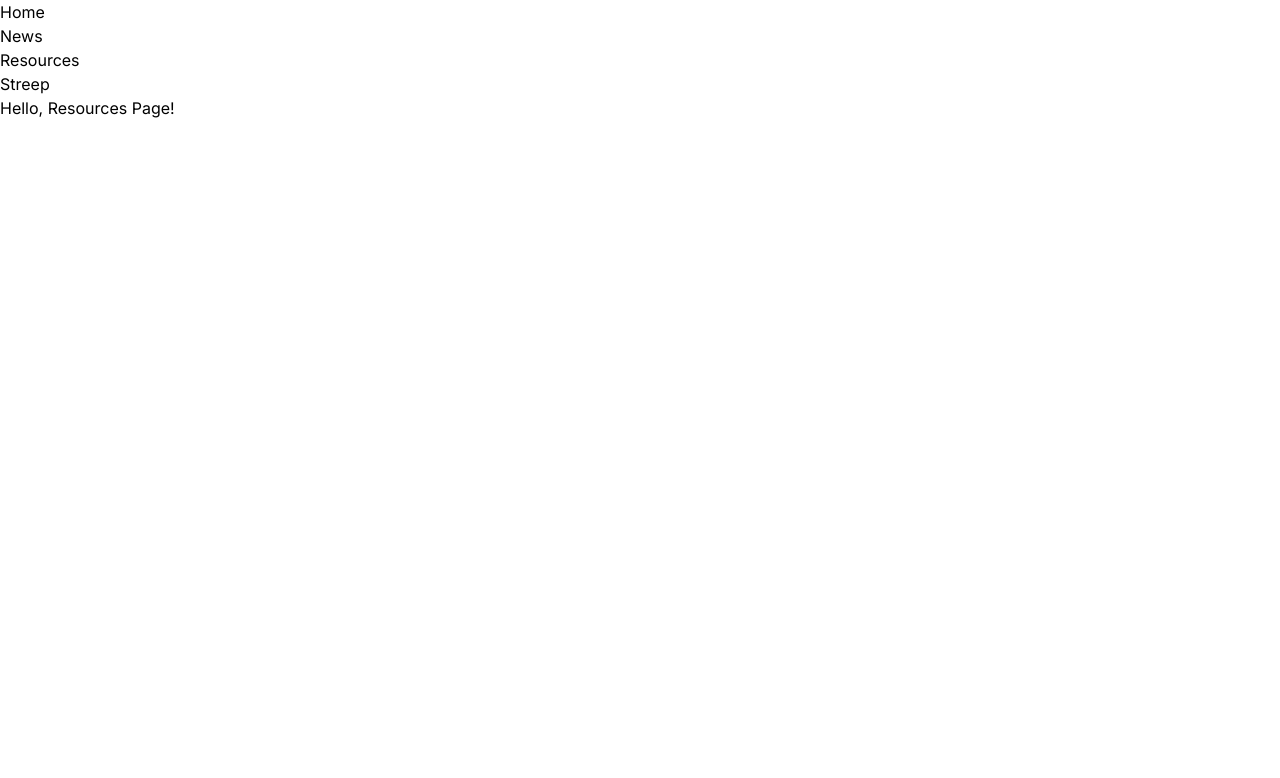
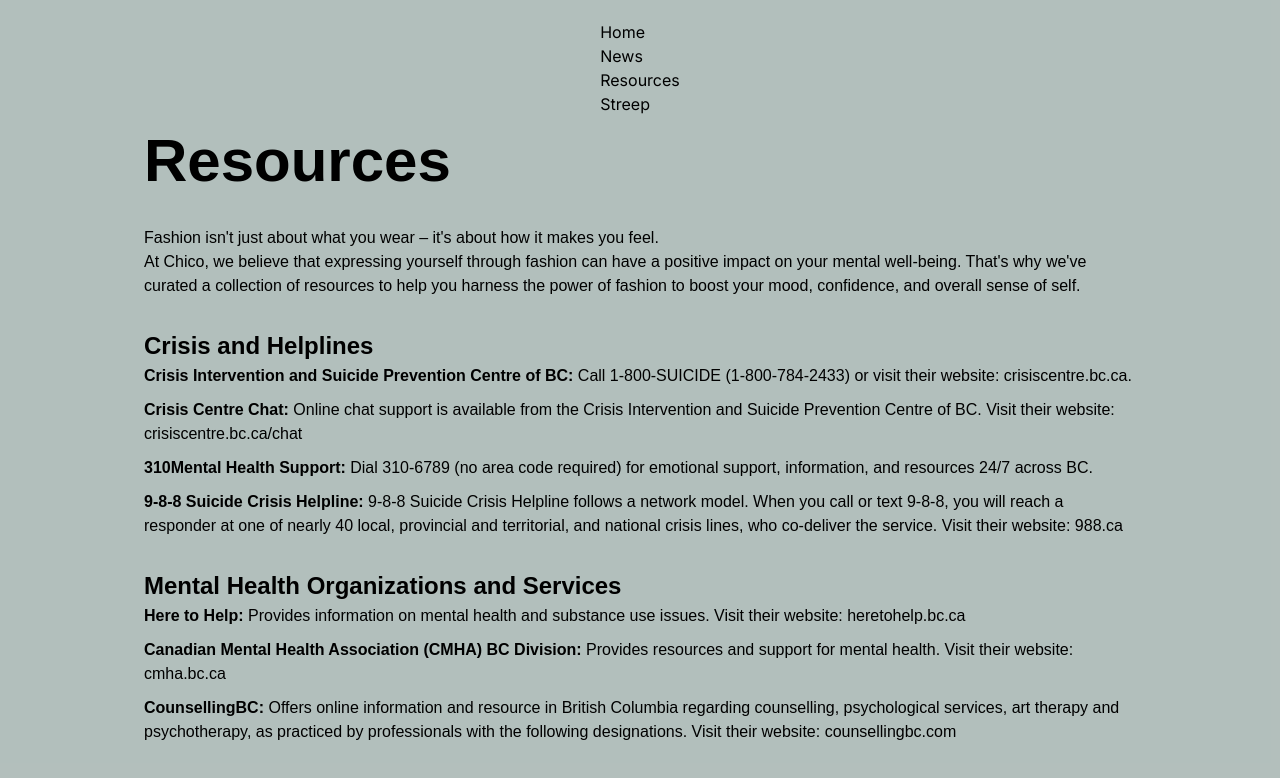
Before and after one commit to Beta-test-initiation/chico, a Next.js app: page /resources in a window 1280 px wide. Shown: the top 778 px of the page. Built offline with nearby package versions, Linux system fonts and the light colour scheme.

Commit message:
resources page

```diff
--- a/app/news/page.js
+++ b/app/news/page.js
@@ -31,15 +31,36 @@
       link: 'https://www.vogue.com/article/6-independent-brands-small-business-spotlight',
       description: 'Read more',
     },
+    {
+      slug: 'news4',
+      title: 'Title for News 4',
+      imageSrc: '/assets/news1.jpg',
+      link: '#',
+      description: 'Read more',
+    },
+    {
+      slug: 'news5',
+      title: 'Title for News 5',
+      imageSrc: '/assets/news2.jpg',
+      link: '#',
+      description: 'Read more',
+    },
+    {
+      slug: 'news6',
+      title: 'Title for News 6',
+      imageSrc: '/assets/news3.jpg',
+      link: '#',
+      description: 'Read more',
+    },
   ];
 
   return (
     <div>
       <Navbar />
-      <div className="flex space-x-8 justify-center">
-        {newsList.map((news) => (
-          <div key={news.slug} className="text-center max-w-[400px]">
-            <Image src={news.imageSrc} width={400} height={367} alt={news.title} />
+      <div className="flex flex-wrap justify-center">
+        {newsList.map((news, index) => (
+          <div key={news.slug} className="text-center max-w-[400px] mb-8 mx-4"> {/* Added mx-4 for horizontal margin */}
+            <Image src={news.imageSrc} width={400} height={367} alt={news.title} className="mb-4" /> {/* Added mb-4 for vertical margin */}
             <h3 className={`mt-2 ${aBeeZee.className} text-left`} style={{ fontSize: '26px' }}>
               {news.title}
             </h3>
@@ -51,6 +72,7 @@
                 {news.description}
               </a>
             </p>
+            {index % 3 === 2 && <div className="w-full"></div>}
           </div>
         ))}
       </div>
--- a/app/resources/page.js
+++ b/app/resources/page.js
@@ -1,12 +1,86 @@
-import Navbar from '@/frontend/components/Navbar'
-import React from 'react'
+// pages/resources.js
+
+import React from 'react';
+import Navbar from '@/frontend/components/Navbar';
 
 export default function Page() {
+  const pageContainerStyle = {
+    display: 'flex',
+    flexDirection: 'column',
+    alignItems: 'center',
+    backgroundColor: 'rgba(2, 44, 34, 0.3)', // Background color with 30% opacity
+    minHeight: '100vh', // Ensure the container takes at least the full height of the viewport
+    padding: '20px', // Add padding for better visibility
+  };
+
+  const navbarStyle = {
+    backgroundColor: 'transparent', // Set navbar background color to transparent
+  };
+
+  const resourcesPageContainerStyle = {
+    width: '80%', // Adjust the width as needed
+    fontFamily: 'Almarai, sans-serif',
+  };
+
+  const titleStyle = {
+    fontFamily: 'Almarai, sans-serif',
+    fontSize: '60px',
+    fontWeight: 'bold',
+  };
+
+  const sectionStyle = {
+    display: 'flex',
+    flexDirection: 'column',
+    marginTop: '20px',
+  };
+
+  const subTitleStyle = {
+    fontFamily: 'aBeeZee, sans-serif',
+    fontSize: '16px',
+  };
+
+  const h2Style = {
+    fontFamily: 'aBeeZee, sans-serif',
+    fontSize: '24px', // Adjust the font size for h2 as needed
+    fontWeight: 'bold', // Make h2 bold if desired
+  };
+
+  const textStyle = {
+    fontFamily: 'aBeeZee, sans-serif',
+    fontSize: '16px',
+    marginBottom: '10px', // Added spacing between paragraphs
+  };
+
   return (
-    <div>
-      <Navbar />
-       <h1>Hello, Resources Page!</h1>
+    <div style={pageContainerStyle}>
+      <Navbar style={navbarStyle} />
+      <div style={resourcesPageContainerStyle}>
+        <h1 style={titleStyle}>Resources</h1>
+        <div style={sectionStyle}>
+          <h2 style={subTitleStyle}>
+            Fashion isn't just about what you wear – it's about how it makes you feel.
+          </h2>
+          <p style={textStyle}>
+            At Chico, we believe that expressing yourself through fashion can have a positive impact on your mental well-being.
+            That's why we've curated a collection of resources to help you harness the power of fashion to boost your mood, confidence, and overall sense of self.
+          </p>
+        </div>
+        <div style={sectionStyle}>
+          <h2 style={h2Style}>Crisis and Helplines</h2>
+          <p style={textStyle}>
+            <strong>Crisis Intervention and Suicide Prevention Centre of BC:</strong> Call 1-800-SUICIDE (1-800-784-2433) or visit their website: <a href="https://crisiscentre.bc.ca" target="_blank">crisiscentre.bc.ca</a>.
+          </p>
+          <p style={textStyle}><strong>Crisis Centre Chat:</strong> Online chat support is available from the Crisis Intervention and Suicide Prevention Centre of BC. Visit their website: crisiscentre.bc.ca/chat</p>
+          <p style={textStyle}><strong>310Mental Health Support:</strong> Dial 310-6789 (no area code required) for emotional support, information, and resources 24/7 across BC.</p>
+          <p style={textStyle}><strong>9-8-8 Suicide Crisis Helpline:</strong> 9-8-8 Suicide Crisis Helpline follows a network model. When you call or text 9-8-8, you will reach a responder at one of nearly 40 local, provincial and territorial, and national crisis lines, who co-deliver the service. Visit their website: <a href="https://988.ca" target="_blank">988.ca</a></p>
+        </div>
+        <div style={sectionStyle}>
+          <h2 style={h2Style}>Mental Health Organizations and Services</h2>
+          <p style={textStyle}><strong>Here to Help:</strong> Provides information on mental health and substance use issues. Visit their website: heretohelp.bc.ca</p>
+          <p style={textStyle}><strong>Canadian Mental Health Association (CMHA) BC Division:</strong>  Provides resources and support for mental health. Visit their website: cmha.bc.ca</p>
+          <p style={textStyle}><strong>CounsellingBC:</strong>   Offers online information and resource in British Columbia regarding counselling, psychological services, art therapy and psychotherapy, as practiced by professionals with the following designations. Visit their website: counsellingbc.com</p>
+        </div>
+      </div>
     </div>
-
-  )
+  );
 }
```
